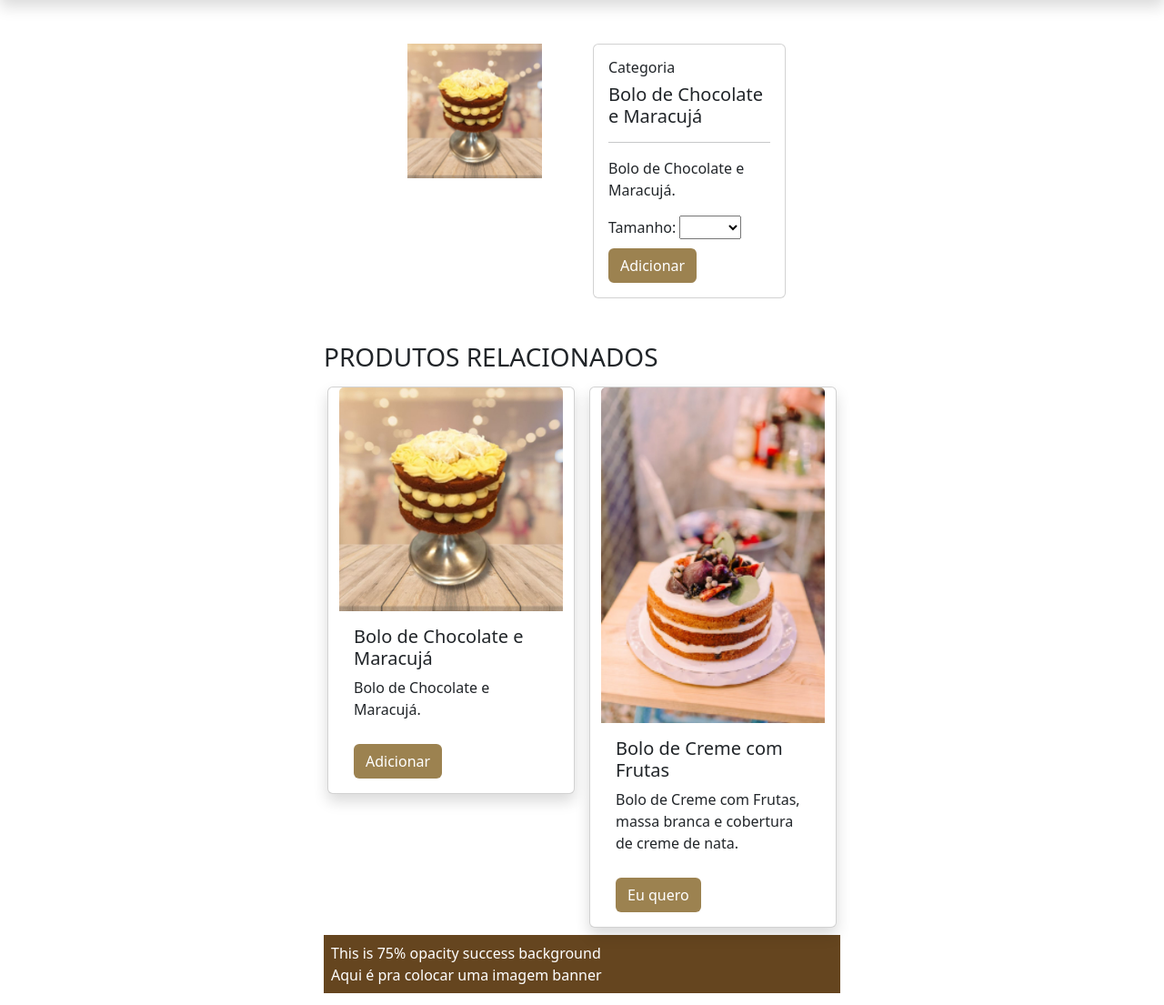
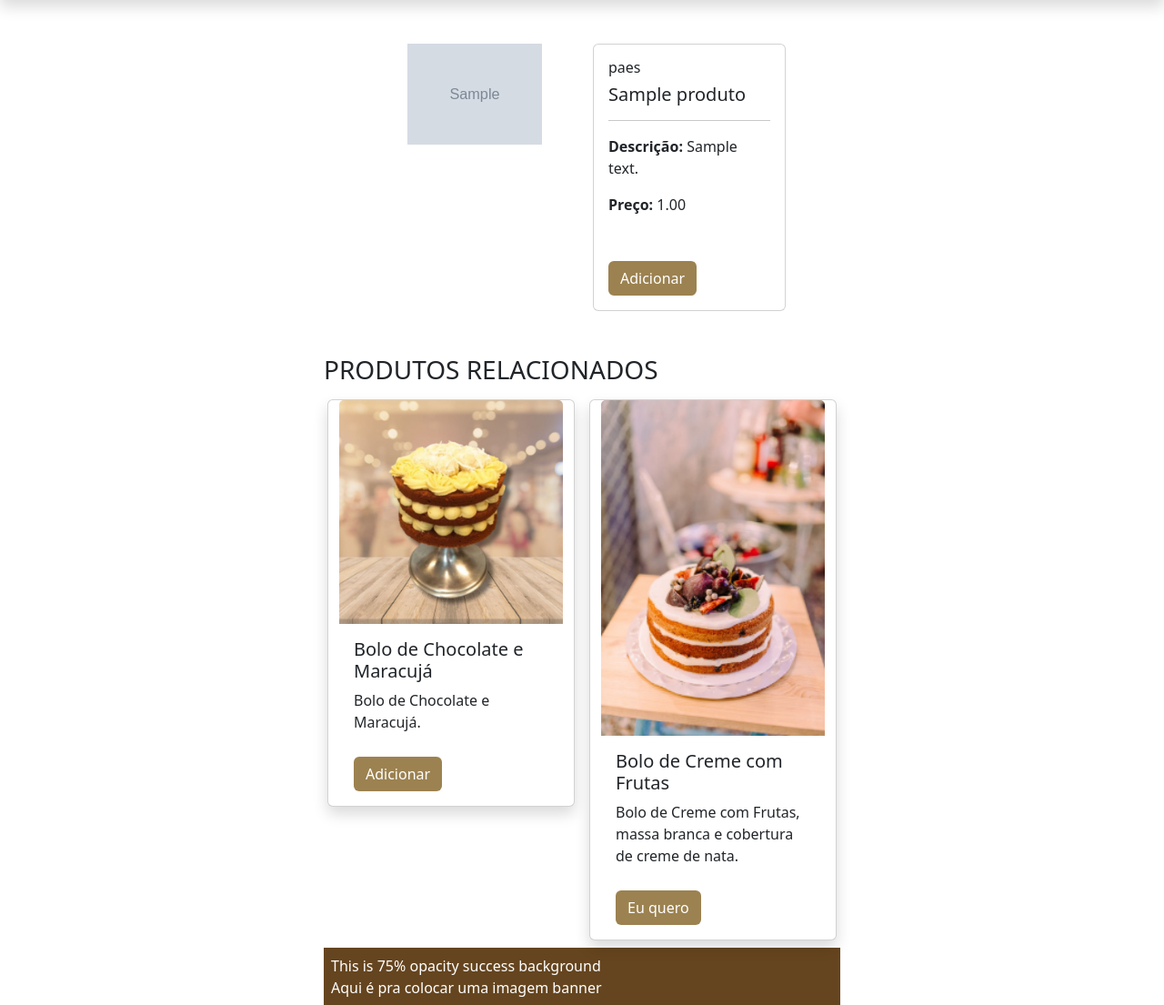
Before and after one commit to citrino88/estudo-catolog, a PHP site: page /produto.php?id=1 in a window 1280 px wide. Shown: the part 65-1170 px from the top of the page at 91% size. Run offline with PHP 8.4, Linux system fonts and the light colour scheme; tables that the repository leaves empty hold one stand-in row (values such as "Sample post"); grey boxes marked "Sample" are stand-in pictures.

Commit message:
esta lendo um produto especifico

```diff
--- a/funcoes-produtos.php
+++ b/funcoes-produtos.php
@@ -33,7 +33,7 @@ function upload($arquivo){
     /* Movendo o arquivo/imagem da área temporária para a pasta de destino indicada (imagens) */
     move_uploaded_file($temporario, $destino);
 }
-
+// PRODUTO FUNCIONANDO INSERINDO
 function inserirNoticia($conexao, $titulo, $descricao, $preco, $nomeImagem, $categoria){
 
         $sql = "INSERT INTO produtos(
@@ -141,7 +141,7 @@ function lerTodasNoticias($conexao){
 
 // noticia.php
 function lerNoticiaCompleta($conexao, $id){
-    $sql = " SELECT * FROM produtos WHERE id >=1";
+    $sql = " SELECT * FROM produtos WHERE id = $id";
 
     $resultado = mysqli_query($conexao, $sql) or die(mysqli_error($conexao));
 
--- a/produto.php
+++ b/produto.php
@@ -1,27 +1,25 @@
 <?php
 require "cabecalho.php";
+require "funcoes-produtos.php";
+$id = $_GET['id'];
+$dadosProduto = lerNoticiaCompleta($conexao, $id);
 ?>
 
 <div class="row m-5">
 
     <div class="col text-center">
       <div >
-        <img src="img/bolo-chocolate-maracuja.jpg" class="img-fluid" style="width: 70%;" alt="...">
+        <img src="img/<?=$dadosProduto['imagem']?>" class="img-fluid" style="width: 70%;" alt="...">
       </div>
     </div>
     <div class="col wrap">
       <div class="card">
         <div class="card-body">
-          <h6>Categoria</h6>
-          <h5 class="card-title">Bolo de Chocolate e Maracujá</h5>
+          <h6> <?=$dadosProduto['categoria']?> </h6>
+          <h5 class="card-title"><?=$dadosProduto['titulo']?></h5>
           <hr>
-          <p class="card-text">Bolo de Chocolate e Maracujá.</p>
-          <label for="tamanho">Tamanho:</label>
-          <select name="tamanho" id="tamanho">
-            <option value=""></option>
-            <option>15 cm</option>
-            <option>22 cm</option>
-          </select>
+          <p class="card-text"><b>Descrição:</b> <?=$dadosProduto['descricao']?></p>
+          <p class="card-text"><b>Preço: </b><?=$dadosProduto['preco']?></p>
           <br>
           <a href="#" class="btn">Adicionar</a>
         </div>
```
